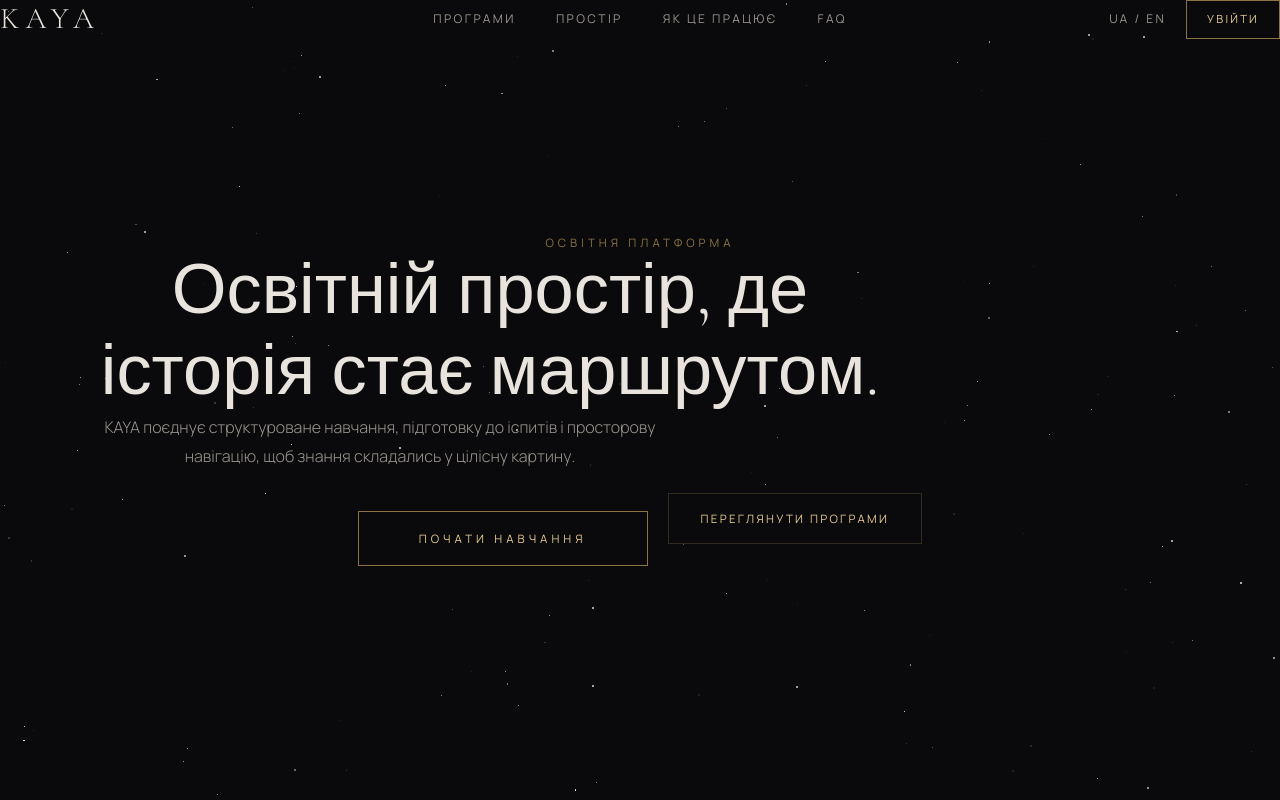
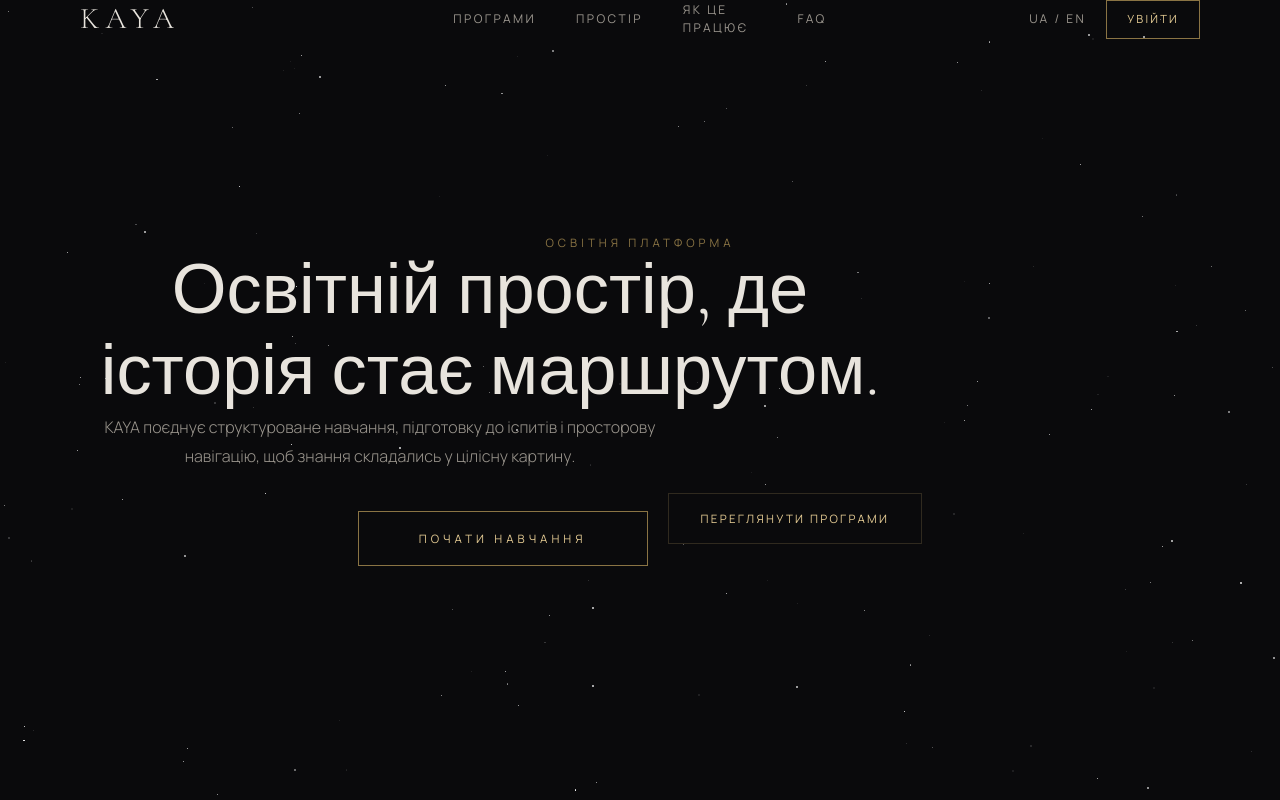
Before and after one commit to historicalalice-pixel/kaya-lms, a Next.js app in the folder web/: page /home in a window 1280 px wide. Shown: the top 800 px of the page. Built offline with nearby package versions, Linux system fonts and the light colour scheme.

Commit message:
шось

```diff
--- a/web/src/app/home/page.tsx
+++ b/web/src/app/home/page.tsx
@@ -54,7 +54,7 @@ export default function HomePage() {
             : "bg-transparent"
         }`}
       >
-        <div className="w-full px-40 py-6 grid grid-cols-3 items-center">
+        <div className="w-full py-6 grid grid-cols-3 items-center" style={{ paddingLeft: "80px", paddingRight: "80px" }}>
           <a href="/home" className="font-serif text-3xl tracking-[0.2em] text-[var(--text)]">
             KAYA
           </a>
```
